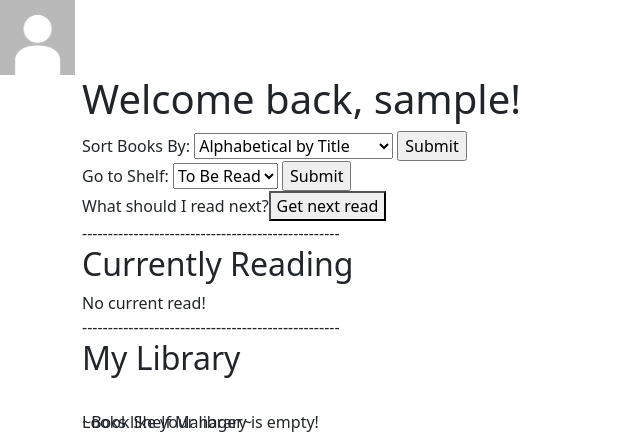
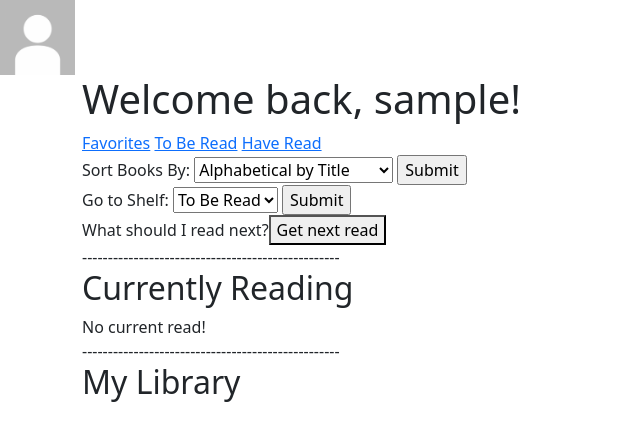
Before and after one commit to becgordon/bookshelf-tracker, a Flask app: page /sortby in a window 1280 px wide. Shown: the part 56-488 px from the top of the page, without its empty margins (0-640 px from the left). Run offline with Flask 2, Linux system fonts and the light colour scheme; the visitor is signed in with stand-in values (Sample User, id 1); data comes from the database, SQL or seed files in the repository; data that the repository does not hold is empty.

Commit message:
Updated book shelf routes

```diff
--- a/model.py
+++ b/model.py
@@ -194,7 +194,7 @@ def connect_to_db(app, db_uri="postgresql:///bookshelf"):
     """Connect to database."""
 
     app.config["SQLALCHEMY_DATABASE_URI"] = db_uri
-    app.config["SQLALCHEMY_ECHO"] = True
+    app.config["SQLALCHEMY_ECHO"] = False
     app.config["SQLALCHEMY_TRACK_MODIFICATIONS"] = False
     db.app = app
     db.init_app(app)
--- a/server.py
+++ b/server.py
@@ -488,27 +488,43 @@ def categorize_book(isbn, category):
     return f'Your book has been successfully added to your "{category}" shelf!'
 
 
-@app.route('/shelf')
-def display_shelf():
+@app.route('/favoritesshelf')
+def display_favorites_shelf():
     """Show user a particular shelf."""
 
     user = crud.get_user_by_username(session['user_name'])
-    shelf = request.args.get("shelf")
     shelf_list = []
-    if shelf == "To Be Read":
-        for review in user.reviews:
-            if review.to_be_read == True:
-                shelf_list.append(review)
-    elif shelf == "Have Read":
-        for review in user.reviews:
-            if review.to_be_read == False:
-                shelf_list.append(review)
-    elif shelf == "Favorite":
-        for review in user.reviews:
-            if review.favorites == True:
-                shelf_list.append(review)
+    for review in user.reviews:
+        if review.favorites == True:
+            shelf_list.append(review)
 
-    return render_template('user_shelf.html', reviews=shelf_list, shelf=shelf)
+    return render_template('user_shelf.html', reviews=shelf_list, shelf='Favorite')
+
+
+@app.route('/tobereadsshelf')
+def display_to_be_read_shelf():
+    """Show user a particular shelf."""
+
+    user = crud.get_user_by_username(session['user_name'])
+    shelf_list = []
+    for review in user.reviews:
+        if review.to_be_read == True:
+            shelf_list.append(review)
+
+    return render_template('user_shelf.html', reviews=shelf_list, shelf='To Be Read')
+
+
+@app.route('/havereadsshelf')
+def display_have_read_shelf():
+    """Show user a particular shelf."""
+
+    user = crud.get_user_by_username(session['user_name'])
+    shelf_list = []
+    for review in user.reviews:
+        if review.to_be_read == False:
+            shelf_list.append(review)
+
+    return render_template('user_shelf.html', reviews=shelf_list, shelf='Have Read')
 
 
 @app.route('/usercharts/<username>')
--- a/templates/user_profile.html
+++ b/templates/user_profile.html
@@ -37,6 +37,12 @@
 <div class="container">
 <h1>Welcome back, {{ user.fname }}!</h1>
 <div>
+
+  <a href="/favoritesshelf">Favorites</a>
+  <a href="/tobereadsshelf">To Be Read</a>
+  <a href="/havereadsshelf">Have Read</a>
+
+
     <form action="/sortby">
         <label for="sort-select">Sort Books By:</label>
         <select name="sort" id="sort-select">
```
